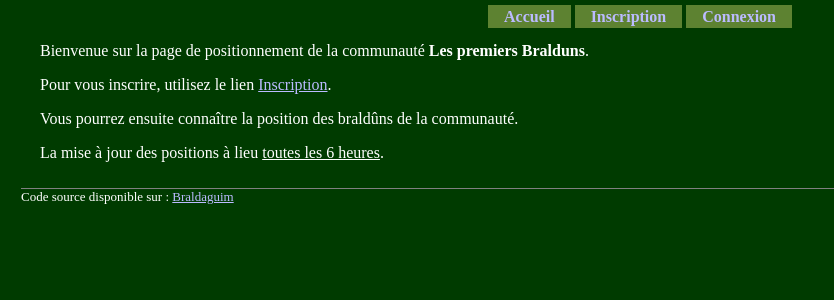
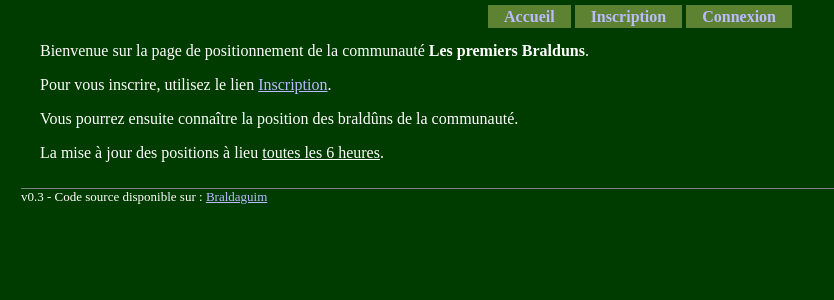
Before and after one commit to yesnault/forkbraldaguim, a PHP site: page /index.php in a window 1280 px wide. Shown: the top 300 px of the page, without its empty margins (0-834 px from the left). Run offline with PHP 8.4, Linux system fonts and the light colour scheme.

Commit message:
ajout version
git-svn-id: svn://guim.info/mathieu/public/braldahim/trunk@122 76004128-6536-4c65-8b5e-09d3c7d398dd

```diff
--- a/template.php
+++ b/template.php
@@ -242,7 +242,7 @@ td.map_zoom {
 	<div class="clear_that"></div>
 </div>
 <div id="footer">
-Code source disponible sur : <a href="http://www.guim.info/dokuwiki/dev/braldaguim">Braldaguim</a>
+v0.3 - Code source disponible sur : <a href="http://www.guim.info/dokuwiki/dev/braldaguim">Braldaguim</a>
 </div>
 </body>
 </html>
```
